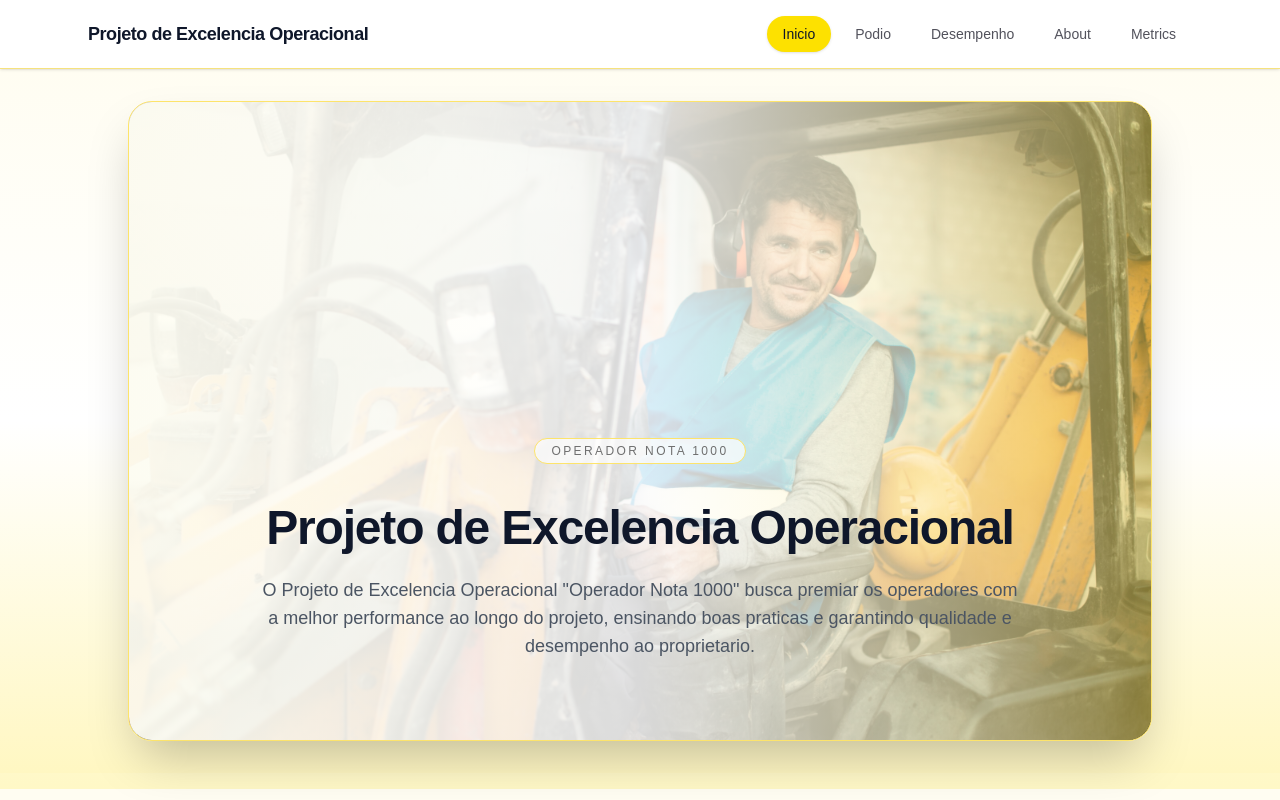
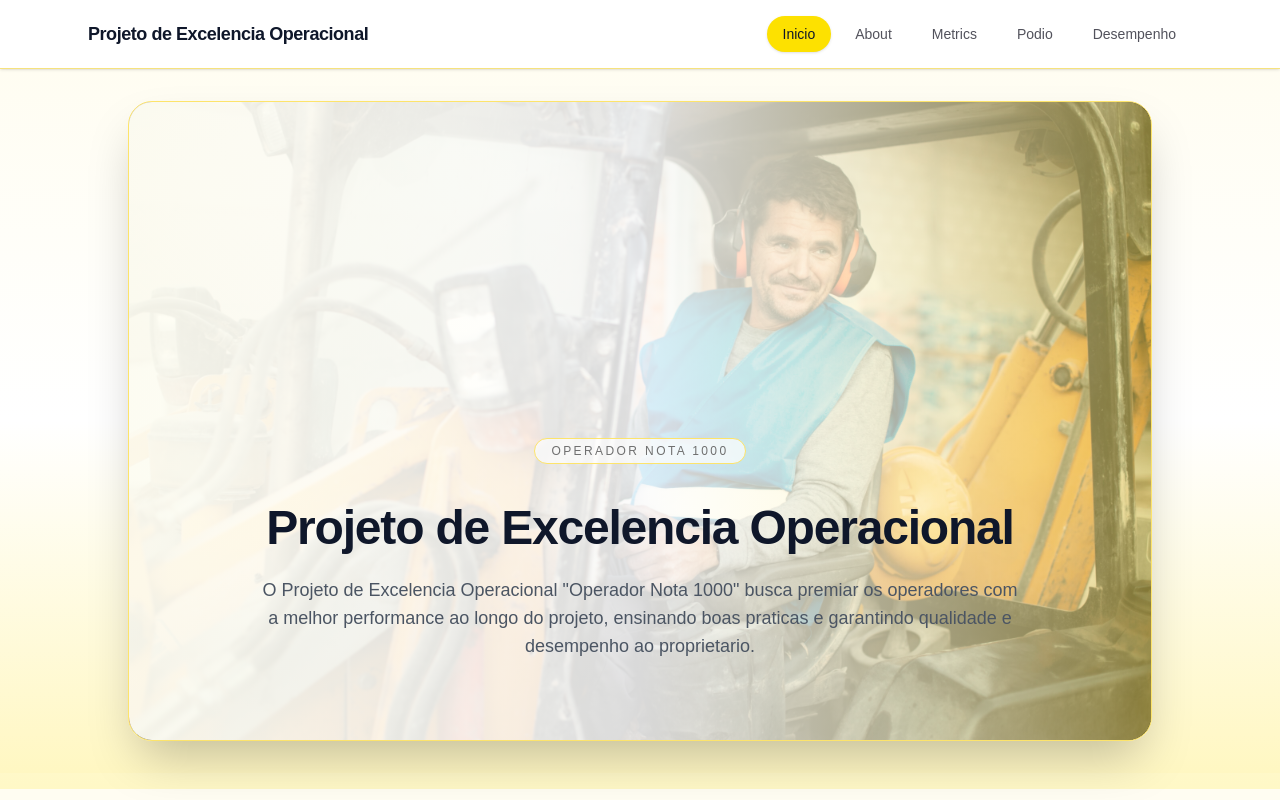
Before and after one commit to Artotz/operador-nota-1000, a Next.js app: page / in a window 1280 px wide. Built offline with nearby package versions, Linux system fonts and the light colour scheme.

Commit message:
header order

```diff
--- a/i18n/pt-BR.ts
+++ b/i18n/pt-BR.ts
@@ -10,10 +10,10 @@ export const messages = {
     brand: "Projeto de Excelencia Operacional",
     tabs: [
       { href: "/", label: "Inicio" },
+      { href: "/about", label: "About" },
+      { href: "/metrics", label: "Metrics" },
       { href: "/solucoes", label: "Podio" },
       { href: "/desempenho", label: "Desempenho" },
-      { href: "/about", label: "About" },
-      { href: "/metrics", label: "Metrics" },
     ],
   },
   home: {
```
